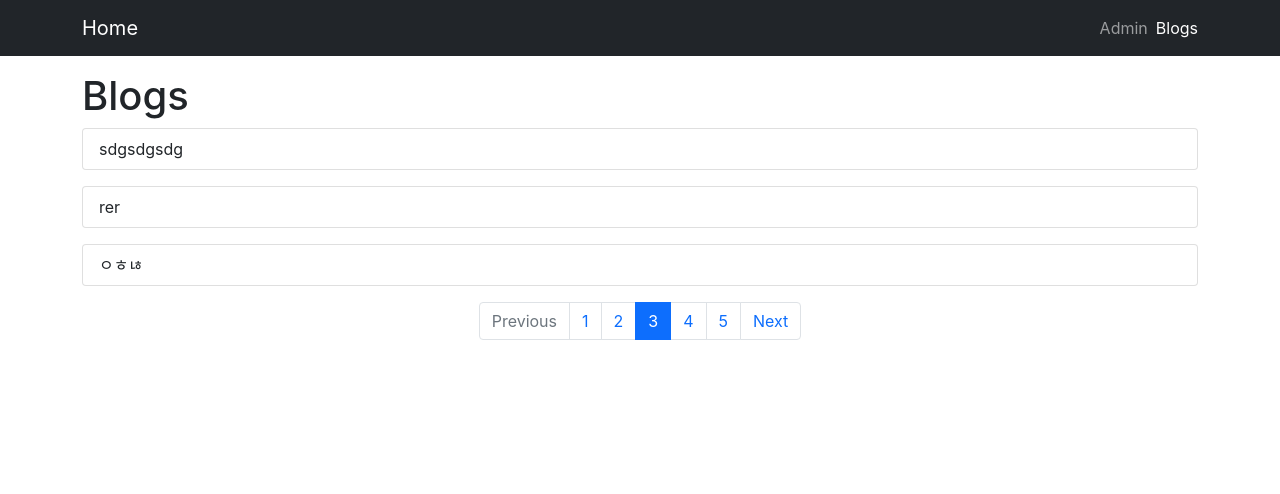
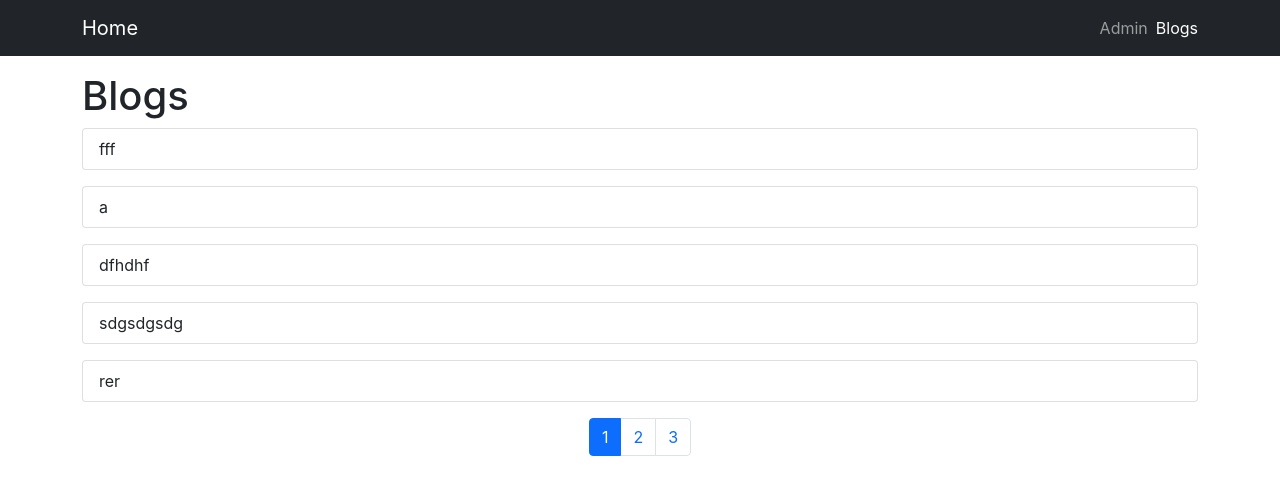
Before and after one commit to yoonjeongseo/react-ez, a React (Create React App) app: page /blogs in a window 1280 px wide. Shown: the top 494 px of the page. Built offline with nearby package versions, Linux system fonts and the light colour scheme; data requests are answered from the project's data file.

Commit message:
페이지네이션 9 설명 적기

```diff
--- a/db.json
+++ b/db.json
@@ -74,6 +74,27 @@
       "publish": false,
       "createAt": 1685596279682,
       "id": 12
+    },
+    {
+      "title": "dfhdhf",
+      "text": "dfhdhhdf",
+      "publish": true,
+      "createAt": 1686127329191,
+      "id": 13
+    },
+    {
+      "title": "a",
+      "text": "a",
+      "publish": true,
+      "createAt": 1686127341907,
+      "id": 14
+    },
+    {
+      "title": "fff",
+      "text": "fff",
+      "publish": true,
+      "createAt": 1686127348945,
+      "id": 15
     }
   ]
 }
--- a/src/components/BlogList.js
+++ b/src/components/BlogList.js
@@ -5,16 +5,32 @@ import { useHistory } from "react-router";
 import LoadingSpinner from "../components/LoadingSpinner";
 import { bool } from "prop-types";
 import Pagination from "./Pagination";
+import { useLocation } from "react-router-dom";
 
 const BlogList = ({ isAdmin }) => {
   const history = useHistory();
+  const location = useLocation();
+  const params = new URLSearchParams(location.search);
+  const pageParam = params.get('page');
   const [posts, setPosts] = useState([]);
   const [loading, setLoading] = useState(true);
+  const [currentPage, setCurrentPage] = useState(1);
+  const [numberOfPosts, setNumberOfPosts] = useState(0);
+  const [numberOfPages, setNumberOfPages] = useState(0);
+  const limit = 5;
+
+  useEffect(() => {
+    setNumberOfPages(Math.ceil(numberOfPosts/limit));
+  }, [numberOfPosts]);
+
+  const onClickPageButton = (page) => {
+    history.push(`${location.pathname}?page=${page}`);
+  }
 
   const getPosts = (page = 1) => {
     let params = {
       _page: page,
-      _limit: 5,
+      _limit: limit,
       _sort: 'id',
       _order: 'desc',
       // publish: true,
@@ -28,10 +44,16 @@ const BlogList = ({ isAdmin }) => {
       params,
     })
       .then((response) => {
+        setNumberOfPosts(response.headers['x-total-count']);
         setPosts(response.data);
         setLoading(false);
       })
   }
+
+  useEffect(() => {
+    setCurrentPage(parseInt(pageParam) || 1);
+    getPosts(parseInt(pageParam) || 1)
+  }, [pageParam])
 
   const deleteBlog = (e, id) => {
     e.stopPropagation();
@@ -69,7 +91,7 @@ const BlogList = ({ isAdmin }) => {
   return (
     <div>
       {renderBlogList()}
-      <Pagination currentPage={3} numberOfPages={5}></Pagination>
+      {numberOfPages > 1 && <Pagination currentPage={currentPage} numberOfPages={numberOfPages} onClick={onClickPageButton}></Pagination>}
     </div>
   )
 }
--- a/src/components/Pagination.js
+++ b/src/components/Pagination.js
@@ -1,18 +1,26 @@
 import propTypes from "prop-types"
 
-const Pagination = ({ currentPage, numberOfPages }) => {
+const Pagination = ({ currentPage, numberOfPages, onClick, limit }) => {
+  const currentSet = Math.ceil(currentPage/limit);
+  const lastSet = Math.ceil(numberOfPages/limit);
+  const startPage = limit * (currentSet - 1) + 1;
+  const numberOfPageForSet = currentSet === lastSet ? numberOfPages % limit : limit
+  // console.log(startPage);
+
   return (
     <nav aria-label="Page navigation example">
       <ul className="pagination justify-content-center">
-        <li className="page-item disabled">
-          <a className="page-link" href="#">Previous</a>
-        </li>
-        {Array(numberOfPages).fill(1).map((value, index) => value + index).map((pageNumber) => {
-          return <li key={pageNumber} className={ `page-item ${currentPage === pageNumber ? 'active' : ''}` }><a className="page-link" href="#">{pageNumber}</a></li>
+        {currentSet !== 1 && <li className="page-item">
+          <div className="page-link cursor-pointer" onClick={() => onClick(startPage - limit)}>Previous</div>
+        </li>}
+        {Array(numberOfPageForSet).fill(startPage).map((value, index) => value + index).map((pageNumber) => {
+          return <li key={pageNumber} className={ `page-item ${currentPage === pageNumber ? 'active' : ''}` }>
+            <div className="page-link cursor-pointer" onClick={() => { onClick(pageNumber); }}>{pageNumber}</div>
+          </li>
         })}
-        <li className="page-item">
-          <a className="page-link" href="#">Next</a>
-        </li>
+       {currentSet !== lastSet && <li className="page-item">
+          <div className="page-link cursor-pointer" onClick={() => onClick(startPage + limit)}>Next</div>
+        </li>}
       </ul>
     </nav>
   )
@@ -21,11 +29,14 @@ const Pagination = ({ currentPage, numberOfPages }) => {
 
 Pagination.propTypes = {
   currentPage: propTypes.number,
-  numberOfPages: propTypes.number
+  numberOfPages: propTypes.number.isRequired,
+  onClick: propTypes.func.isRequired,
+  limit: propTypes.number
 }
 
 Pagination.defaultProps = {
-  currentPage: 1
+  currentPage: 1,
+  limit: 5
 }
 
 export default Pagination;
```
